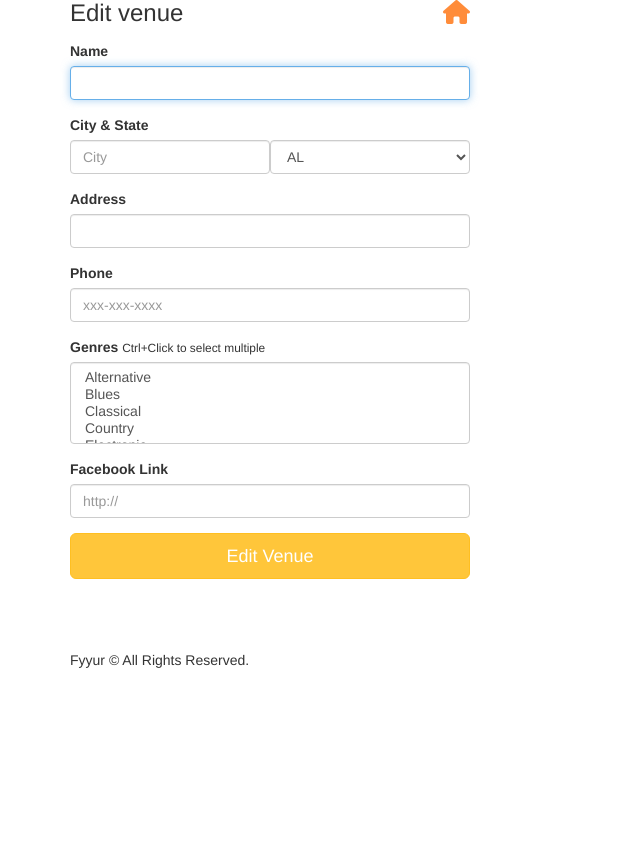
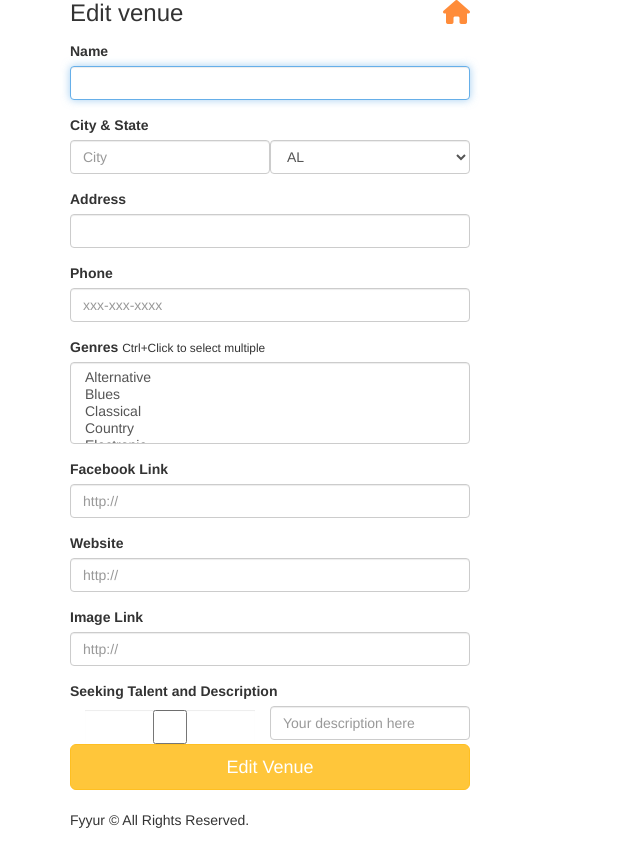
Before and after one commit to RoseMagura/Fyyur, a Flask app: page /venues/1/edit in a window 1280 px wide. Shown: the part 95-960 px from the top of the page, without its empty margins (0-640 px from the left). Before the commit the page ends 763 px from the top, so only its background shows below. Run offline with Flask 2, Linux system fonts and the light colour scheme; data that the repository does not hold is empty; some libraries are stand-ins or nearby versions.

Commit message:
Feat: Add all fields to forms & miscellaneous refactoring

```diff
--- a/Fyyur/routes/shows.py
+++ b/Fyyur/routes/shows.py
@@ -23,11 +23,9 @@ def create_shows():
 def create_show_submission():
     # called to create new shows in the db, upon submitting new show listing form
     form = ShowForm()
-    num_shows = Show.query.count()
     artist = Artist.query.get(form.artist_id.data)
     venue = Venue.query.get(form.venue_id.data)
     show = Show(
-        id=num_shows + 1,
         artist_id=form.artist_id.data,
         artist_name=artist.name,
         artist_image_link=artist.image_link,
@@ -61,7 +59,7 @@ def display_individual_show(id):
     return render_template('pages/show_details.html', show=show)
 
 
-# Render form for editing show
+# Update Show: Display Form
 @bp.route('/shows/<int:id>/edit', methods=['GET'])
 def edit_show(id):
     show = Show.query.get(id)
--- a/Fyyur/routes/venues.py
+++ b/Fyyur/routes/venues.py
@@ -1,16 +1,46 @@
 from flask import Blueprint, render_template, url_for, request, flash, redirect
-from Fyyur.models.artist import Artist
 from Fyyur.models.venue import Venue
-from Fyyur.models.show import Show
 from datetime import datetime
 from Fyyur.extensions import db
 from forms import *
-from Fyyur.utilities.helper_func import format_genres, update
+from Fyyur.utilities.helper_func import delete, format_genres, insert, update
 
 bp = Blueprint("venues", __name__)
 
 
-@bp.route('/venues', methods=['GET', 'POST'])
+# Create Venue: Display Form
+@bp.route('/venues/create', methods=['GET'])
+def create_venue_form():
+    form = VenueForm()
+    return render_template('forms/new_venue.html', form=form)
+
+
+# Create Venue: Posting form
+@bp.route('/venues/create', methods=['POST'])
+def create_venue_submission():
+    #  insert form data as a new Venue record in the db
+    form = VenueForm(request.form)
+    venue = Venue(
+        name=form.name.data,
+        genres=form.genres.data,
+        city=form.city.data,
+        state=form.state.data,
+        address=form.address.data,
+        phone=form.phone.data,
+        facebook_link=form.facebook_link.data,
+        image_link=form.image_link.data,
+        website=form.website.data,
+        seeking_talent=form.seeking_talent.data,
+        seeking_description=form.seeking_description.data
+    )
+    res = insert(db, venue, f'Venue {venue.name} was successfully listed!',
+           f'Venue {venue.name} could not be listed.')
+    flash(res)
+    return render_template('pages/home.html')
+
+
+# Read All Venues
+@bp.route('/venues', methods=['GET'])
 def venues():
     # num_shows should be aggregated based on number of upcoming shows per venue.
     data = []
@@ -26,15 +56,15 @@ def venues():
         }
         each = Venue.query.filter(
             Venue.city == place.city, Venue.state == place.state).all()
-        for y in each:
-            shows = y.shows
+        for loc in each:
+            shows = loc.shows
             upcoming_shows = 0
             for show in shows:
                 if (show.start_time > datetime.now()):
                     upcoming_shows += 1
             venue = {
-                "id": y.id,
-                "name": y.name,
+                "id": loc.id,
+                "name": loc.name,
                 "num_upcoming_shows": upcoming_shows
             }
             entry['venues'].append(venue)
@@ -42,6 +72,7 @@ def venues():
     return render_template('pages/venues.html', areas=data)
 
 
+# Search Venues
 @bp.route('/venues/search', methods=['POST', 'GET'])
 def search_venues():
     # implement search on artists with partial string search. Ensure it is case-insensitive.
@@ -66,6 +97,7 @@ def search_venues():
     return render_template('pages/search_venues.html', results=response, search_term=search_str)
 
 
+# Read Individual Venue
 @bp.route('/venues/<int:venue_id>')
 def show_venue(venue_id):
     # shows the venue page with the given venue_id
@@ -116,61 +148,7 @@ def show_venue(venue_id):
     return render_template('pages/show_venue.html', venue=data)
 
 
-@bp.route('/venues/create', methods=['GET'])
-def create_venue_form():
-    form = VenueForm()
-    return render_template('forms/new_venue.html', form=form)
-
-
-@bp.route('/venues/create', methods=['POST'])
-def create_venue_submission():
-    #  insert form data as a new Venue record in the db, instead
-    #  modify data to be the data object returned from db insertion
-    form = VenueForm(request.form)
-    num_venues = Venue.query.count()
-    try:
-        venue = Venue(
-            id=num_venues + 1,
-            name=form.name.data,
-            genres=form.genres.data,
-            city=form.city.data,
-            state=form.state.data,
-            address=form.address.data,
-            phone=form.phone.data,
-            facebook_link=form.facebook_link.data,
-            # show a generic image for new venues
-            image_link='https://i.guim.co.uk/img/media/ad98f2dc808f18131e35e59c05ba6212671e8227/94_0_3061_1838/master/3061.jpg?width=1920&quality=85&auto=format&fit=max&s=c515d483b75926f0d68512f263c2c26f'
-        )
-        db.session.add(venue)
-        db.session.commit()
-        # on successful db insert, flash success
-        flash('Venue ' + request.form['name'] + ' was successfully listed!')
-    except:
-        # on unsuccessful db insert, flash an error instead.
-        db.session.rollback()
-        flash('An error occurred. Venue could not be listed.')
-    finally:
-        db.session.close()
-    return render_template('pages/home.html')
-
-
-@bp.route('/venues/<venue_id>', methods=['DELETE'])
-def delete_venue(venue_id):
-    # Complete this endpoint for taking a venue_id, and using
-    # SQLAlchemy ORM to delete a record. Handle cases where the session
-    # commit could fail.
-    venue = Venue.query.get(venue_id)
-    try:
-        db.session.delete(venue)
-        db.session.commit()
-    except:
-        db.session.rollback()
-    finally:
-        db.session.close()
-    return redirect('/venues')
-
-
-# Render edit form
+# Update Venue: Display Form
 @bp.route('/venues/<int:venue_id>/edit', methods=['GET'])
 def edit_venue(venue_id):
     form = VenueForm(request.form)
@@ -178,11 +156,12 @@ def edit_venue(venue_id):
     return render_template('forms/edit_venue.html', form=form, venue=v)
 
 
+# Update Venue: Post Form
 @bp.route('/venues/<int:venue_id>/edit', methods=['POST'])
 def edit_venue_submission(venue_id):
     # take values from the form submitted, and update existing
     # venue record with ID <venue_id> using the new attributes
-    form = ArtistForm(request.form)
+    form = VenueForm(request.form)
     result = update(db, Venue, venue_id, {
         "name": form.name.data,
         "genres": form.genres.data,
@@ -190,7 +169,21 @@ def edit_venue_submission(venue_id):
         "state": form.state.data,
         "phone": form.phone.data,
         "facebook_link": form.facebook_link.data,
+        "image_link": form.image_link.data,
+        "website": form.website.data,
+        "seeking_talent": form.seeking_talent.data,
+        "seeking_description": form.seeking_description.data
     }, 'Successfully updated venue information!',
         'Error. Could not update venue information.')
     flash(result)
     return redirect(url_for('venues.show_venue', venue_id=venue_id))
+
+
+# Delete Venue
+@bp.route('/venues/<venue_id>', methods=['DELETE'])
+def delete_venue(venue_id):
+    venue = Venue.query.get(venue_id)
+    result = delete(db, venue, f'Venue {venue.name} was successfully deleted',
+                    f'Venue {venue.name} could not be deleted')
+    flash(result)
+    return redirect('/venues')
--- a/Fyyur/seeds/all_seeds.py
+++ b/Fyyur/seeds/all_seeds.py
@@ -7,6 +7,7 @@ from Fyyur.seeds.show_data import shows
 def seed_artists(db):
     print('seeding artists')
     for artist in artists:
+        print(artist)
         insert(db, artist)
 
 
--- a/Fyyur/seeds/artist_data.py
+++ b/Fyyur/seeds/artist_data.py
@@ -2,7 +2,7 @@ from Fyyur.models.artist import Artist
 
 artists = [
     Artist(
-        id=4,
+        id=1,
         name="Guns N Petals",
         genres=["Rock n Roll"],
         city="San Francisco",
@@ -16,7 +16,7 @@ artists = [
         num_upcoming_shows=0,
     ),
     Artist(
-        id=5,
+        id=2,
         name="Matt Quevedo",
         genres=["Jazz"],
         city="New York",
@@ -28,7 +28,7 @@ artists = [
         num_upcoming_shows=0
     ),
     Artist(
-        id=6,
+        id=3,
         name="The Wild Sax Band",
         genres=["Jazz", "Classical"],
         city="San Francisco",
--- a/Fyyur/templates/forms/edit_venue.html
+++ b/Fyyur/templates/forms/edit_venue.html
@@ -3,7 +3,8 @@
 {% block content %}
 <div class="form-wrapper">
   <form class="form" method="post" action="/venues/{{venue.id}}/edit">
-      <h3 class="form-heading">Edit venue <em>{{ venue.name }}</em> <a href="{{ url_for('index') }}" title="Back to homepage"><i class="fa fa-home pull-right"></i></a></h3>
+    <h3 class="form-heading">Edit venue <em>{{ venue.name }}</em> <a href="{{ url_for('index') }}"
+        title="Back to homepage"><i class="fa fa-home pull-right"></i></a></h3>
     <div class="form-group">
       <label for="name">Name</label>
       {{ form.name(class_ = 'form-control', autofocus = true) }}
@@ -36,6 +37,24 @@
       <label for="genres">Facebook Link</label>
       {{ form.facebook_link(class_ = 'form-control', placeholder='http://', autofocus = true) }}
     </div>
+    <div class="form-group">
+      <label for="website">Website</label>
+      {{ form.website(class_ = 'form-control', placeholder='http://', autofocus = true) }}
+    </div>
+    <div class="form-group">
+      <label for="image_link">Image Link</label>
+      {{ form.image_link(class_ = 'form-control', placeholder='http://', autofocus = true) }}
+    </div>
+    <div class="form-group">
+      <label>Seeking Talent and Description</label>
+      <div class="form-inline">
+        <div class="form-group col-sm-1">
+          {{ form.seeking_talent(class_ = 'form-control', placeholder='False', autofocus = true)}}
+        </div>
+        <div class="form-group">
+          {{form.seeking_description(class_ = 'form-control', placeholder = "Your description here", autofocus = true)}}
+        </div>
+      </div>
       <input type="submit" value="Edit Venue" class="btn btn-primary btn-lg btn-block">
   </form>
 </div>
--- a/forms.py
+++ b/forms.py
@@ -98,7 +98,6 @@ class VenueForm(Form):
     image_link = StringField(
         'image_link'
     )
-
     genres = SelectMultipleField(
         # TODO implement enum restriction
         'genres', validators=[DataRequired()], choices=[
@@ -125,6 +124,18 @@ class VenueForm(Form):
     )
     facebook_link = StringField(
         'facebook_link', validators=[URL()]
+    )
+    image_link = StringField(
+        'image_link'
+    )
+    website = StringField(
+        'website'
+    )
+    seeking_talent = BooleanField(
+        'seeking_venue'
+    )
+    seeking_description = StringField(
+        'seeking_description'
     )
 
 
```
Also changed, not shown: Fyyur/routes/artists.py (+37 -52 lines), Fyyur/templates/forms/new_venue.html (+20 -1 lines). Lines whose indentation alone changed are shown as unchanged.
